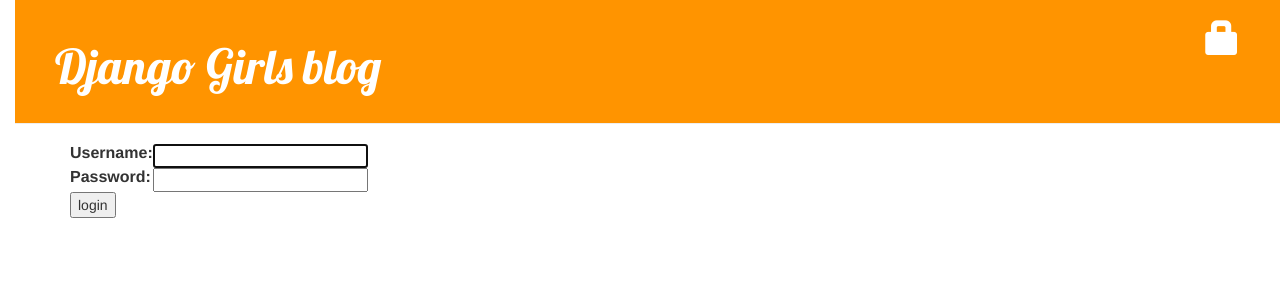
After one commit to Zunnki0/my-first-blog, a Django app: page /accounts/login/ in a window 1280 px wide. The commit adds this page. Shown: the top 300 px of the page. Run offline with Django 3.2, Linux system fonts and the light colour scheme; some libraries are stand-ins or nearby versions.

Commit message:
Security added. Login - logout features

```diff
--- a/blog/templates/blog/base.html
+++ b/blog/templates/blog/base.html
@@ -10,8 +10,11 @@
   <body>
     <div class="page-header">
       {% if user.is_authenticated %}
-        <a href="{% url 'post_draft_list' %}" class="top-menu"><span class="glyphicon glyphicon-edit"></span></a>
-        <a href="{% url 'post_new' %}" class="top-menu"><span class="glyphicon glyphicon-plus"></span></a>
+          <a href="{% url 'post_draft_list' %}" class="top-menu"><span class="glyphicon glyphicon-edit"></span></a>
+          <a href="{% url 'post_new' %}" class="top-menu"><span class="glyphicon glyphicon-plus"></span></a>
+          <p class="top-menu">Hello {{ user.username }} <small>(<a href="{% url 'logout' %}">Log out</a>)</small></p>
+      {% else %}
+          <a href="{% url 'login' %}" class="top-menu"><span class="glyphicon glyphicon-lock"></span></a>
       {% endif %}
       <h1><a href="/">Django Girls blog</a></h1>
     </div>
--- /dev/null
+++ b/blog/templates/registration/login.html
@@ -0,0 +1,25 @@
+{% extends "blog/base.html" %}
+
+
+{% block content %}
+        {% if form.errors %}
+            <p>Your username and password didn't match. Please try again.</p>
+        {% endif %}
+
+        <form method="post" action="{% url 'login' %}">
+            {% csrf_token %}
+            <table>
+                <tr>
+                    <td>{{ form.username.label_tag }}</td>
+                    <td>{{ form.username }}</td>
+                </tr>
+                <tr>
+                    <td>{{ form.password.label_tag }}</td>
+                    <td>{{ form.password }}</td>
+                </tr>
+            </table>
+
+            <input type="submit" value="login" />
+            <input type="hidden" name="next" value="{{ next }}" />
+        </form>
+{% endblock %}
--- a/blog/views.py
+++ b/blog/views.py
@@ -4,11 +4,13 @@
 from django.shortcuts import render, get_object_or_404
 from .forms import PostForm
 from django.shortcuts import redirect
+from django.contrib.auth.decorators import login_required
 
 def post_list(request):
     posts=Post.objects.filter(published_date__lte=timezone.now()).order_by('published_date')
     return render(request, 'blog/post_list.html', {'posts':posts})
 
+@login_required
 def post_draft_list(request):
     posts = Post.objects.filter(published_date__isnull=True).order_by('created_date')
     return render(request, 'blog/post_draft_list.html', {'posts': posts})
@@ -17,6 +19,7 @@
     post=get_object_or_404(Post, pk=pk)
     return render(request, 'blog/post_detail.html', {'post':post})
 
+@login_required
 def post_new(request):
     if request.method=="POST":
         form=PostForm(request.POST)
@@ -29,6 +32,7 @@
         form=PostForm()
         return render(request, 'blog/post_edit.html', {'form':form})
 
+@login_required
 def post_edit(request, pk):
     post = get_object_or_404(Post, pk=pk)
     if request.method == "POST":
@@ -41,11 +45,13 @@
         form = PostForm(instance=post)
     return render(request, 'blog/post_edit.html', {'form': form})
 
+@login_required
 def post_publish(request, pk):
     post = get_object_or_404(Post, pk=pk)
     post.publish()
     return redirect('post_detail', pk=pk)
 
+@login_required
 def post_remove(request, pk):
     post = get_object_or_404(Post, pk=pk)
     post.delete()
--- a/mysite/settings.py
+++ b/mysite/settings.py
@@ -121,3 +121,5 @@
 STATIC_URL = '/static/'
 STATIC_ROOT=os.path.join(BASE_DIR, 'static')
 ALLOWED_HOSTS=['127.0.0.1','.pythonanywhere.com']
+
+LOGIN_REDIRECT_URL='/'
--- a/mysite/urls.py
+++ b/mysite/urls.py
@@ -13,11 +13,13 @@
     1. Import the include() function: from django.conf.urls import url, include
     2. Add a URL to urlpatterns:  url(r'^blog/', include('blog.urls'))
 """
-from django.conf.urls import include
-from django.conf.urls import url
+from django.conf.urls import include, url
 from django.contrib import admin
+from django.contrib.auth import views
 
 urlpatterns = [
     url(r'^admin/', admin.site.urls),
+    url(r'^accounts/login/$', views.login, name='login'),
+    url(r'^accounts/logout/$', views.logout, name='logout', kwargs={'next_page': '/'}),
     url(r'', include('blog.urls')),
 ]
```
